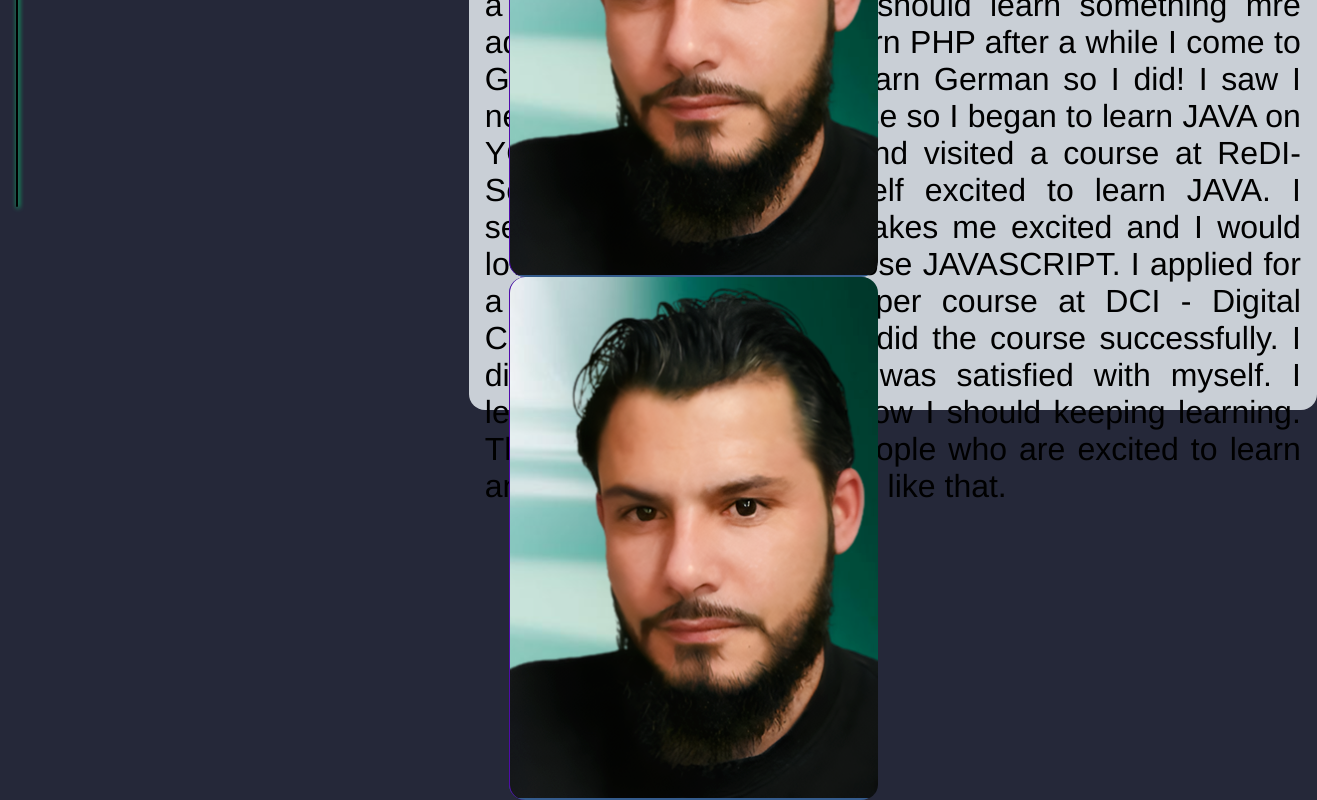
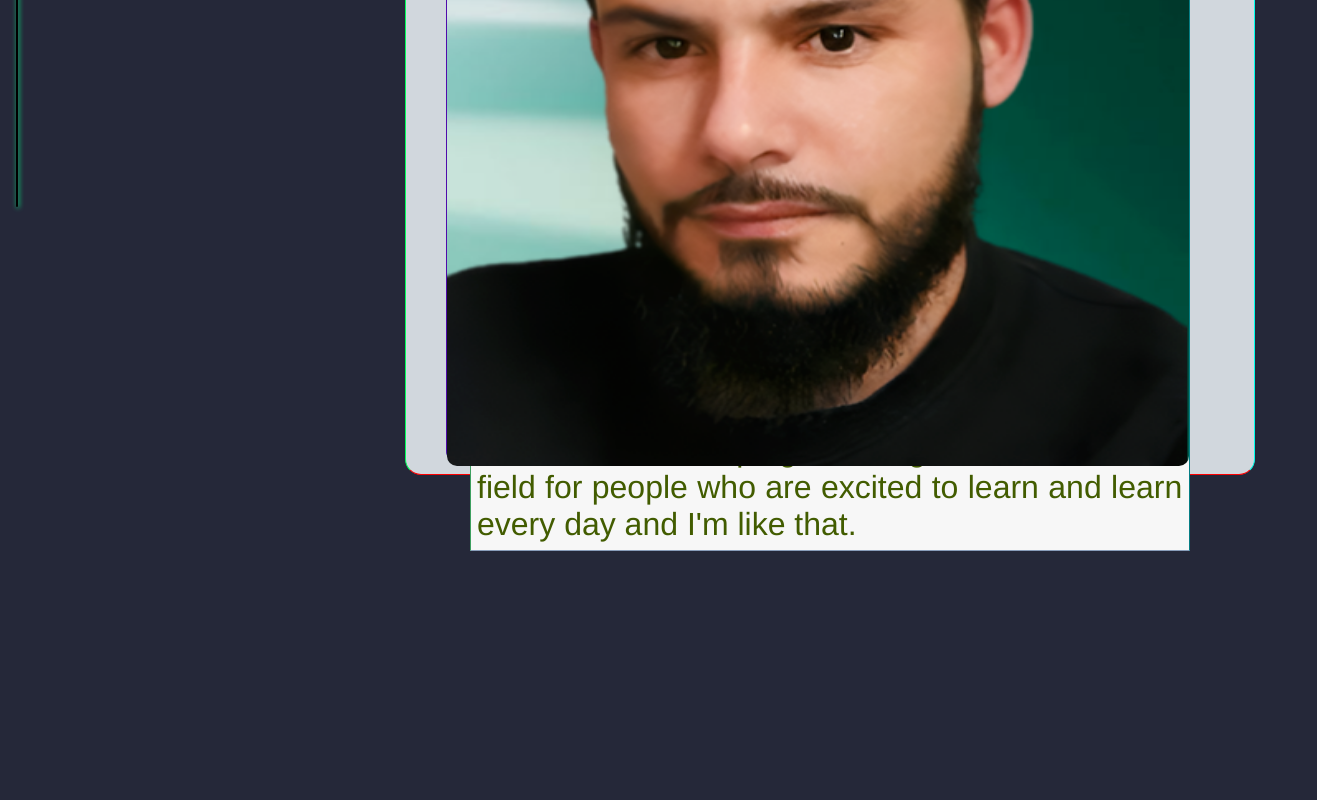
Before and after one commit to arasaa/Araz-Saydu, a React (Create React App) app in the folder client/: page /about in a window 1280 px wide. Shown: the part 454-1254 px from the top of the page, 1317 px wide, since content can reach past the window. After the commit the page ends 1202 px from the top, so only its background shows below. Built offline with nearby package versions, Linux system fonts and the light colour scheme; a web font is replaced by a local one.

Commit message:
more design for about stuff

```diff
--- a/client/src/pages/about/About.jsx
+++ b/client/src/pages/about/About.jsx
@@ -1,5 +1,6 @@
 import React from 'react'
 import './about.css'
+import araz from '../../assets/araz-saydu.png'
 
 
 const About = () => {
@@ -7,7 +8,7 @@ const About = () => {
     <div className="about-container hover-2">
 
     <div className="div-about">
-      <figure className="figureBoth front"></figure>
+      <figure className="figureBoth front"> <img className="araz" src={araz}/></figure>
       <figure className="figureBoth back"></figure>
     </div>
     <div className="div-about-2">
@@ -16,7 +17,7 @@ const About = () => {
     </div>
 
 <section className="about-section">
-    <p>
+    <p className='section-text'>
       Araz Saydu,
       was born in Syria, Qamishli.
       It all started when i wanted to create a portfolio for me and write there  some thoughts.
--- a/client/src/pages/about/about.css
+++ b/client/src/pages/about/about.css
@@ -3,37 +3,27 @@
     justify-content:center;
     align-items:flex-start;
   width: 53em;
-    height:41em;
-  background: #2e517d;
+    height:49em;
+  background: #d1d7dd;
   position: relative;
-  left: 70%;
+  left: 65%;
   margin-top: 300px;
   top: 8em;
   transform: translate(-50%, -50%);
   perspective: 1000px;
   border-radius: 1em;
+  border-bottom: 1px solid red;
+  border-top: 1px solid rgb(255, 238, 0);
+  border-left: 1px solid rgb(0, 255, 89);
+  border-right: 1px solid rgb(0, 255, 234);
 
 }
-.hover-2{
-    display:flex;
-    justify-content:center;
-    align-items:flex-start;
-  width: 53em;
-    height:41em;
-  background: #c9cfd6;
-  position: relative;
-  left: 70%;
-  margin-top: 300px;
-  top: 8em;
-  transform: translate(-50%, -50%);
-  perspective: 1000px;
-  border-radius: 1em;
-}
 .div-about{
-    width: 23em;
-    height:32.7em;
+    height:  47.9em;
+    width: 46.4em;
     position: absolute;
     left: 40px;
+    top: 0.6em;
     background-color: #345b8c;
     transform: rotateY(0deg);
     transform-style: preserve-3d;
@@ -53,31 +43,21 @@
     backface-visibility: hidden;
 }
 .front{
-    background: url(../../assets/araz-saydu.png);
+    /* background: url(../../assets/araz-saydu.png); */
     background-repeat: no-repeat;
     border-left: 1px solid rgb(80, 10, 171);
     border-radius: 1em;
+    /* height: 44em; */
+    }
+    .araz{
+        height:  47.9em;
+        width: 46.4em;
+        border-radius: 10px;
     }
 figure.back{
     background: green;
     transform: rotateY(180deg);
-}
-.div-about-2{
-    width: 23em;
-    height:32.7em;
-    position: absolute;
-    top: 32.7em;
-    /* bottom: 20em; */
-    left: 40px;
-    background-color: #345b8c;
-    transform: rotateY(0deg);
-    transform-style: preserve-3d;
-    transform-origin: left;
-    transition: all 0.5s ease-in;
     border-radius: 1em;
-}
-.hover-2:hover .div-about-2{
-    transform: rotateY(-180deg);
 }
 .figureBoth{
     margin: 0;
@@ -87,21 +67,24 @@ figure.back{
     height: 100%;
     backface-visibility: hidden;
 }
-figure.front-2{
-    background: url(../../assets/araz-saydu.png);
-    background-repeat: no-repeat;
-    border-left: 1px solid rgb(80, 10, 171);
-    border-radius: 1em;
-    }
-figure.back-2{
-    background: green;
-    transform: rotateY(180deg);
-}
 .about-section{
     font-size: 2em;
     font-family: "Helvetica Neue";
     text-align: justify;
-    padding: 0.5em;
+    /* padding: 1.6em; */
+    padding: 0em 2em 0em 2em;
+
+
+}
+.section-text{
+    padding: 0.2em 0.2em 0.2em 0.2em;
+    border-bottom: 1px solid rgba(0, 46, 111, 0.446);
+    border-top: 1px solid rgba(77, 122, 0, 0.638);
+    border-left: 1px solid rgb(62, 160, 96);
+    border-right: 1px solid rgb(5, 126, 133);
+    background: #F7F7F7;
+    /* outline: 1px solid rgb(2, 98, 113); */
+    color: #425C00;
 }
 ::-webkit-scrollbar{
     width: 20px;
```
